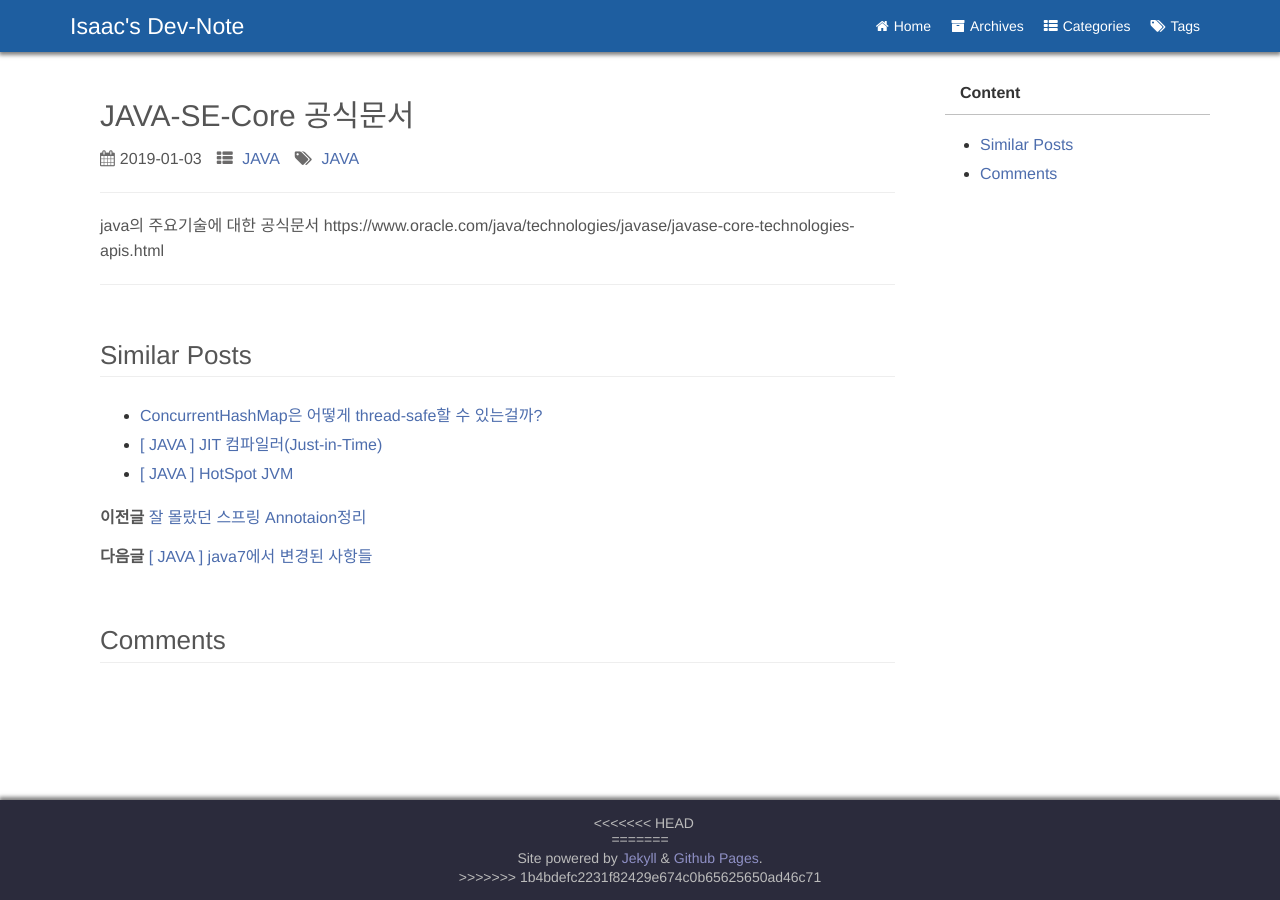
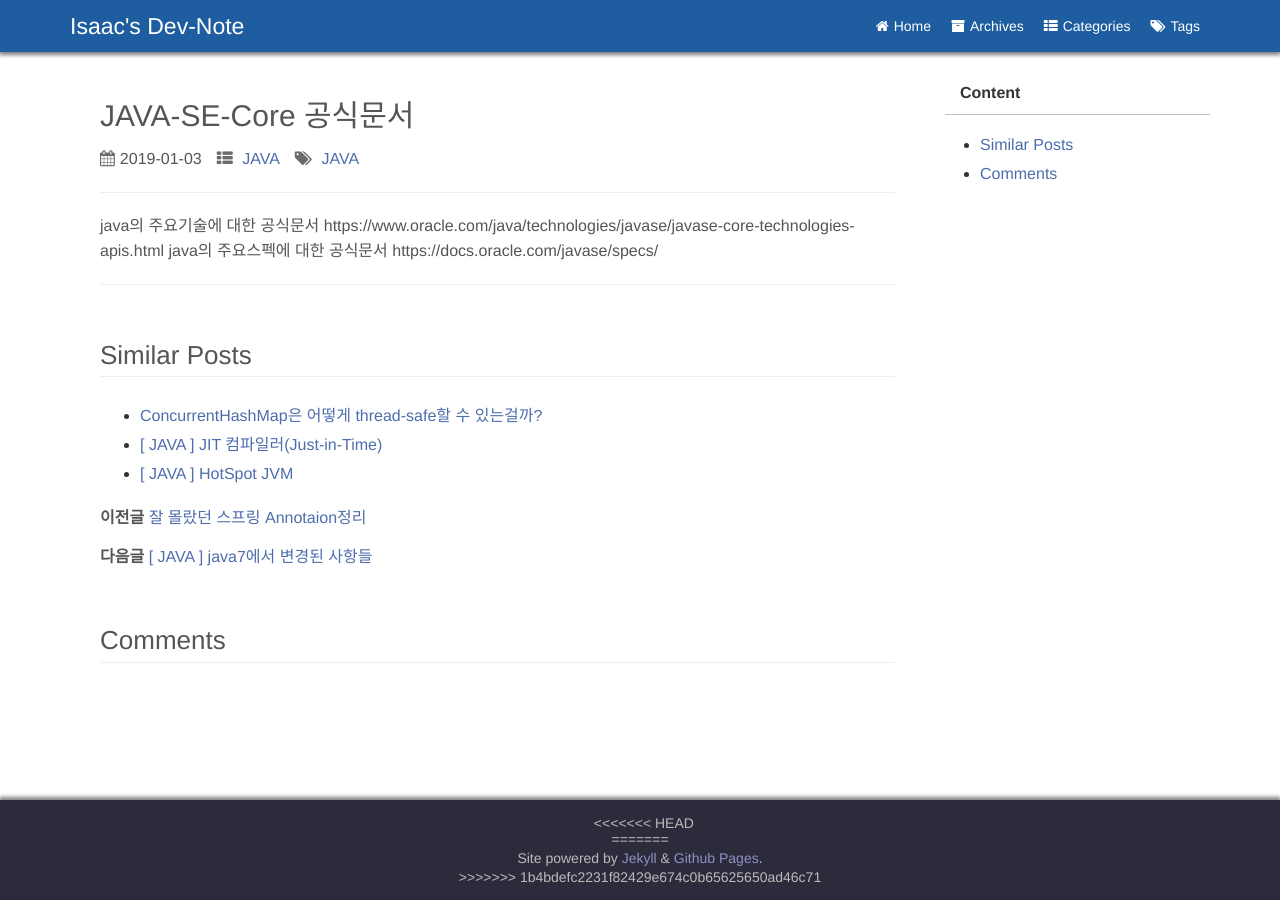
Before and after one commit to isaac1102/isaac1102.github.io, a Jekyll site: the page built from _posts/2019-01-03-java-se-core-docs.md, in a window 1280 px wide. Built offline with Jekyll 4.4.1, drawn with Linux system fonts in a browser that asks for light colours; comment, search, counter and statistics services are not loaded; a style sheet for code colours, icons or effects is not loaded.

Commit message:
Update 2019-01-03-java-se-core-docs.md

```diff
--- a/_posts/2019-01-03-java-se-core-docs.md
+++ b/_posts/2019-01-03-java-se-core-docs.md
@@ -10,3 +10,5 @@
 
 java의 주요기술에 대한 공식문서
 https://www.oracle.com/java/technologies/javase/javase-core-technologies-apis.html
+java의 주요스펙에 대한 공식문서
+https://docs.oracle.com/javase/specs/
```
